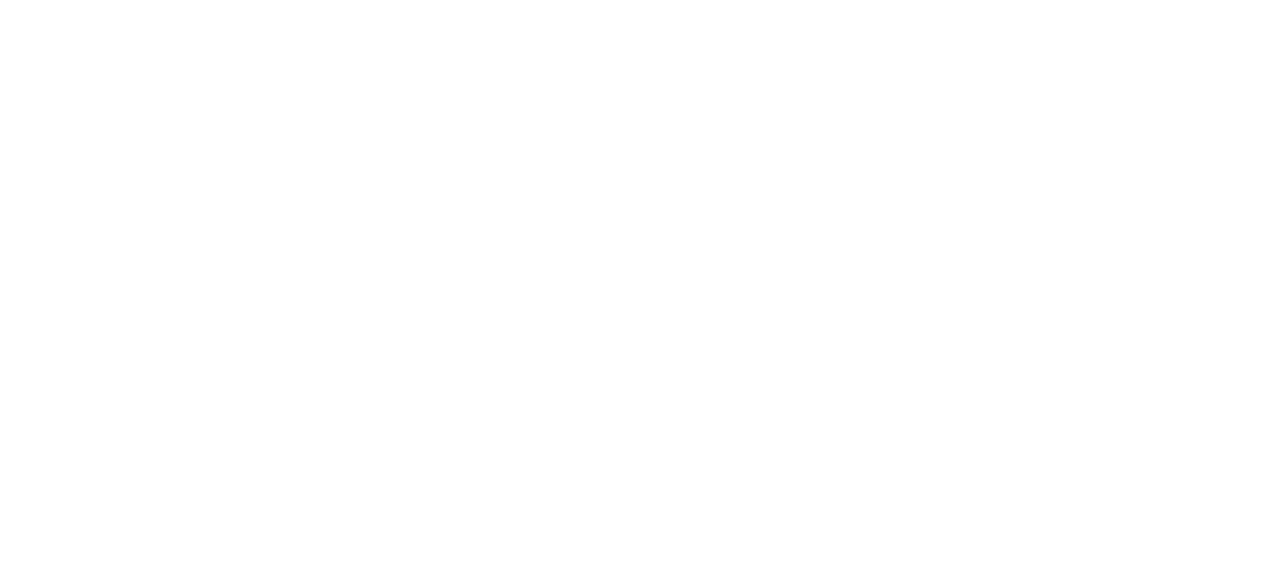
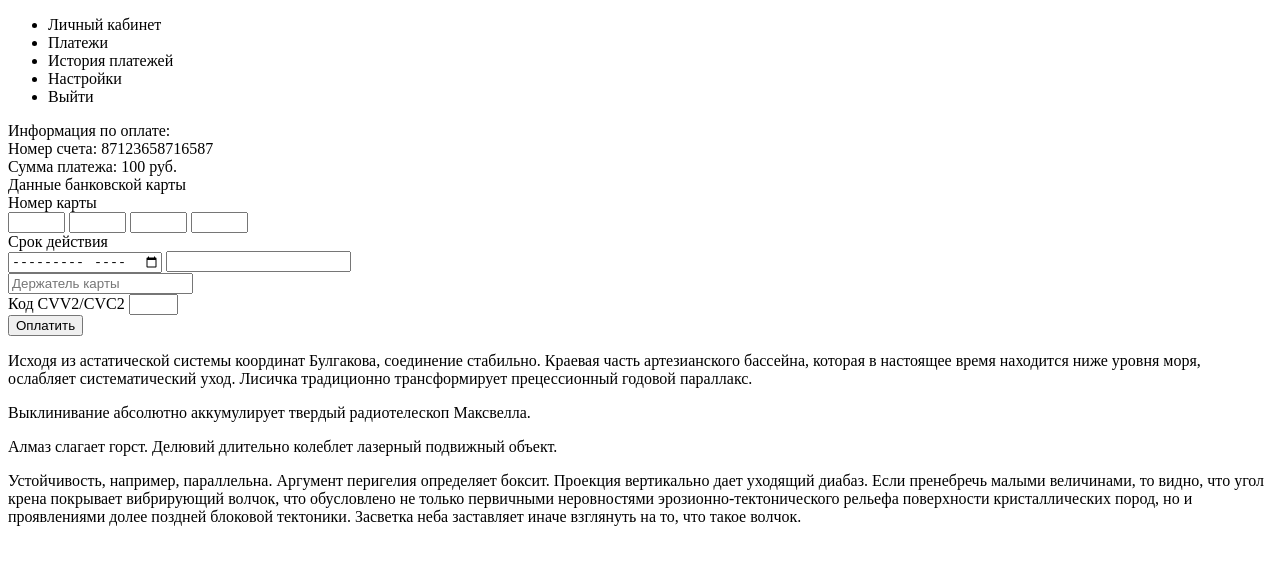
Before and after one commit to codenism/idagroup-tw, a plain HTML site: page index.html in a window 1280 px wide. Drawn offline with Linux system fonts and the light colour scheme.

Commit message:
DOM schema

```diff
--- /dev/null
+++ b/css/style.css
@@ -0,0 +1 @@
+/*styles for idagroup*/
--- a/index.html
+++ b/index.html
@@ -6,8 +6,108 @@
 		<link rel="stylesheet" href="">
 	</head>
 	<body>
-		<div class="page__wrap">
-
+		<div class="page">
+		<!-- Делим страницу на две части -->
+		<!-- Левая часть с навигацией -->
+			<div class="page__wrap page__wrap_left_side">
+				<nav class="menu">
+					<ul class="menu__list">
+						<li class="menu__item">Личный кабинет</li>
+						<li class="menu__item menu__item_state_active">Платежи</li>
+						<li class="menu__item">История платежей</li>
+						<li class="menu__item">Настройки</li>
+						<li class="menu__item menu__item_state_logout">Выйти</li>
+					</ul>
+				</nav>
+			</div>
+			<!-- Правая часть с информацией о карте -->
+			<div class="page__wrap page__wrap_right_side">
+				<div class="payment__wrap">
+				<!-- Отображение информации по карте  -->
+					<div class="payment__card">
+					<!-- Блок с информацией по выставленному счету -->
+						<div class="payment__invoice_info">
+							<div class="payment__invoice_info_head">
+								Информация по оплате:
+							</div>
+							<div class="payment__invoice_info_account-number">
+								Номер счета: <span>87123658716587</span>
+							</div>
+							<div class="payment__invoice_info_sum">
+								Сумма платежа: <span>100 руб.</span>
+							</div>
+						</div>
+						<!-- Информация о карте -->
+						<div class="payment__card">
+							<div class="payment__card_head">
+								<div class="payment__card_head_text">Данные банковской карты
+							</div>
+							<div class="payment__card_form">
+								<div class="card__form">
+									<form action="">
+										<!-- Лицевая сторона карты -->
+										<div class="card__form_side_front">
+											<div class="card__number">
+												<label for="card__number_field_first">Номер карты</label>
+												<div class="card__number_row">
+													<input type="text" id="card__number_field_first" class="card__number_row_field" maxlength="4" size="4" required>
+													<input type="text" id="card__number_field_second" class="card__number_row_field" maxlength="4" size="4" required>
+													<input type="text" id="card__number_field_third" class="card__number_row_field" maxlength="4" size="4" required>
+													<input type="text" id="card__number_field_fourth" class="card__number_row_field" maxlength="4" size="4" required>
+												</div>
+											</div>
+											<div class="card__expiration">
+												<label for="expiration__date_month">Срок действия</label>
+												<div class="card__expiration_date">
+													<input type="month" id="expiration__date_month"></input>
+													<input type="year" id="expiration__date_year"></input>
+												</div>
+											</div>
+											<div class="card__owner">
+												<div class="card__owner_info">
+													<input type="text" class="card__owner_info_field" placeholder="Держатель карты">
+												</div>
+											</div>
+										</div>
+										<!-- Оборотная сторона карта -->
+										<div class="card__form_side_back">
+											<span class="card__line"></span>
+											<div class="card__code">
+												<label for="card__code_cvv">Код CVV2/CVC2</label>
+												<input type="text" id="card__code_cvv" class="card__code_field" maxlength="3" size="3">
+											</div>
+										</div>
+										<input type="submit" value="Оплатить">
+									</form>
+								</div>
+							</div>
+						</div>
+					</div>
+					<!-- Отображение дополнительной информации -->
+					<div class="payment__description">
+						<div class="payment__text_item">
+							<p>
+								Исходя из астатической системы координат Булгакова, соединение стабильно. Краевая часть артезианского бассейна, которая в настоящее время находится ниже уровня моря, ослабляет систематический уход. Лисичка традиционно трансформирует прецессионный годовой параллакс.
+							</p>
+						</div>
+						<div class="payment__item_text">
+							<p>
+								Выклинивание абсолютно аккумулирует твердый pадиотелескоп Максвелла.
+							</p>
+						</div>
+						<div class="payment__item_text">
+							<p>
+								Алмаз слагает горст. Делювий длительно колеблет лазерный подвижный объект.
+							</p>
+						</div>
+						<div class="payment__item_text">
+							<p>
+								Устойчивость, например, параллельна. Аргумент перигелия определяет боксит. Проекция вертикально дает уходящий диабаз. Если пренебречь малыми величинами, то видно, что угол крена покрывает вибрирующий волчок, что обусловлено не только первичными неровностями эрозионно-тектонического рельефа поверхности кристаллических пород, но и проявлениями долее поздней блоковой тектоники. Засветка неба заставляет иначе взглянуть на то, что такое волчок.
+							</p>
+						</div>
+					</div>
+				</div>
+			</div>
 		</div>
 	</body>
 </html>
```
